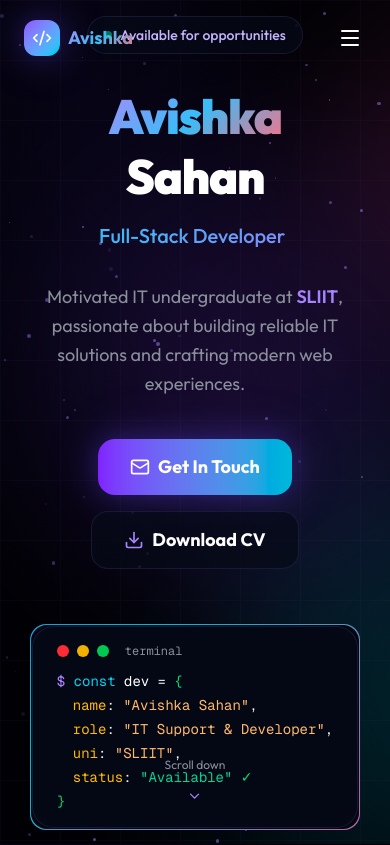
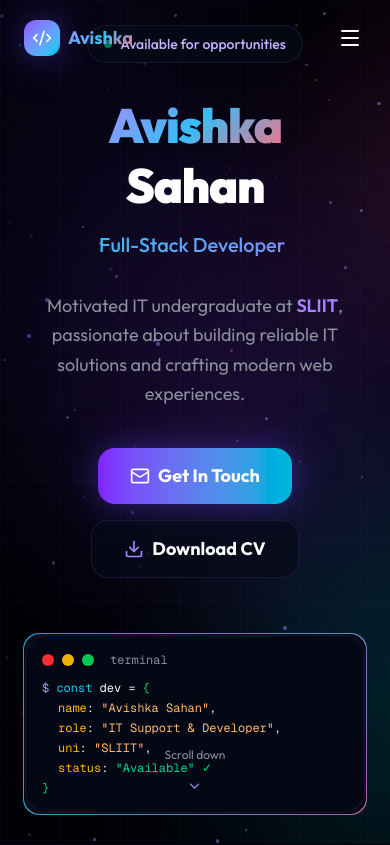
Before and after one commit to avishkasenanayake997-glitch/portofolio, a Next.js app: page / in a window 390 px wide. Shown: the top 845 px of the page. Built offline with nearby package versions, Linux system fonts and the light colour scheme.

Commit message:
fix: improve terminal card responsiveness on mobile

```diff
--- a/src/components/Hero.tsx
+++ b/src/components/Hero.tsx
@@ -206,9 +206,9 @@ export default function Hero() {
           initial={{ opacity: 0, y: 30 }}
           animate={{ opacity: 1, y: 0 }}
           transition={{ duration: 0.7, delay: 0.5 }}
-          className="inline-block gradient-border p-px rounded-2xl"
+          className="inline-block gradient-border p-px rounded-2xl w-full max-w-sm sm:max-w-md mx-auto"
         >
-          <div className="glass-card rounded-2xl px-6 py-4 font-mono text-sm text-left">
+          <div className="glass-card rounded-2xl px-4 sm:px-6 py-4 font-mono text-xs sm:text-sm text-left overflow-hidden">
             <div className="flex items-center gap-2 mb-3">
               <div className="w-3 h-3 rounded-full bg-red-500" />
               <div className="w-3 h-3 rounded-full bg-yellow-500" />
```
